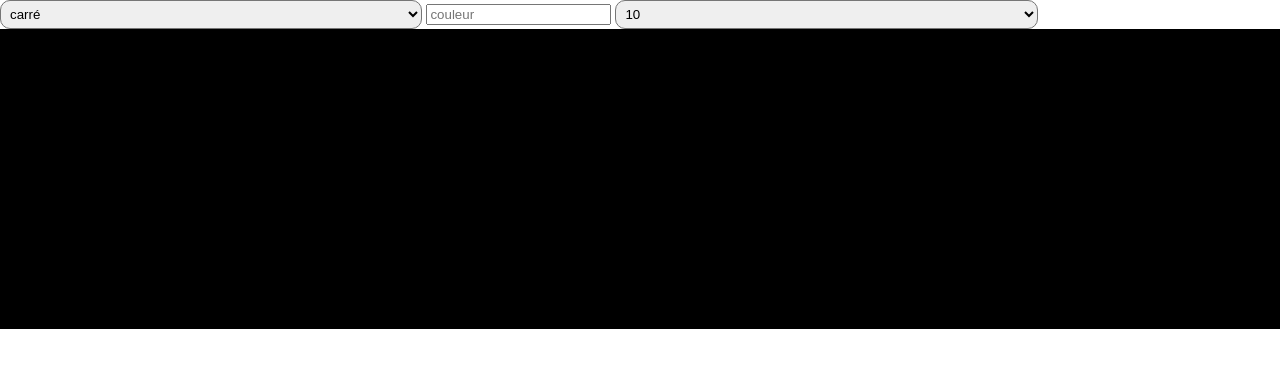
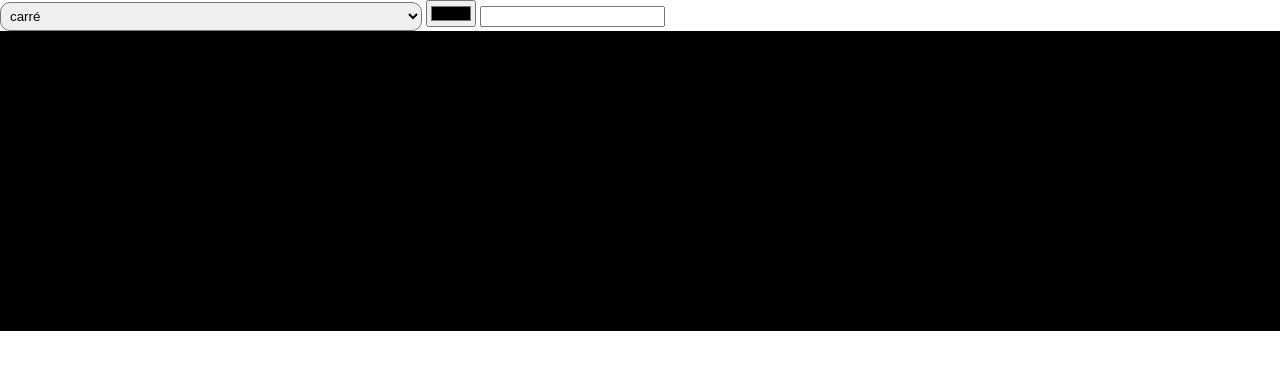
Before and after one commit to MaximeThirion/Simplon, a PHP site: page / in a window 1280 px wide. Shown: the top 370 px of the page. Run offline with PHP 8.4, Linux system fonts and the light colour scheme.

Commit message:
Exercice 22

```diff
--- a/Exercice 22/index.html
+++ b/Exercice 22/index.html
@@ -13,13 +13,8 @@
     <option value="losange">losange</option>
     <option value="triangle">triangle</option>
 </select>
-<input type="text" id="select_color" placeholder="couleur">
-<select id="select_size">
-    <option value="w10">10</option>
-    <option value="w25">25</option>
-    <option value="w50">50</option>
-    <option value="w100">100</option>
-</select>
+<input type="color" id="select_color">
+<input type="number" id="select_size">
 <div id="board">
 
 </div>
--- a/Exercice 22/script.js
+++ b/Exercice 22/script.js
@@ -37,7 +37,7 @@ document.addEventListener("DOMContentLoaded", function (save) {
         const forme = select_shape.value;
         const couleur = select_color.value;
         const taille = select_size.value;
-        const taille2 = parseInt(taille.substring(1, taille.length));
+        const taille2 = parseInt(taille);
         // console.log(forme, couleur, taille);
 
         // récupération de la position du clic
@@ -48,8 +48,21 @@ document.addEventListener("DOMContentLoaded", function (save) {
         newDiv = document.createElement("div");
 
         // ajout des classes correspondantes
-        newDiv.style.backgroundColor = couleur;
-        newDiv.classList.add(forme, taille);
+
+        console.log(forme);
+
+        newDiv.classList.add(forme);
+
+        if (forme === "triangle") {
+            newDiv.style.backgroundColor = "transparent";
+            newDiv.style.borderColor = "transparent transparent " + couleur + " transparent";
+            newDiv.style.borderWidth = "0 " + (taille / 2) + "px " + taille + "px " + (taille / 2) + "px";
+        }
+        else {
+            newDiv.style.backgroundColor = couleur;
+            newDiv.style.width = taille + "px";
+            newDiv.style.height = taille + "px";
+        }
 
         // ajout de la position de l'élément
         // console.log(position_a_gauche, position_en_haut);
--- a/Exercice 22/style.css
+++ b/Exercice 22/style.css
@@ -33,7 +33,7 @@ select {
     height: 0;
     border-style: solid;
     border-width: 0 100px 100px 100px;
-    border-color: transparent transparent #007bff transparent;
+
 }
 
 .triangle.w10 {
```
